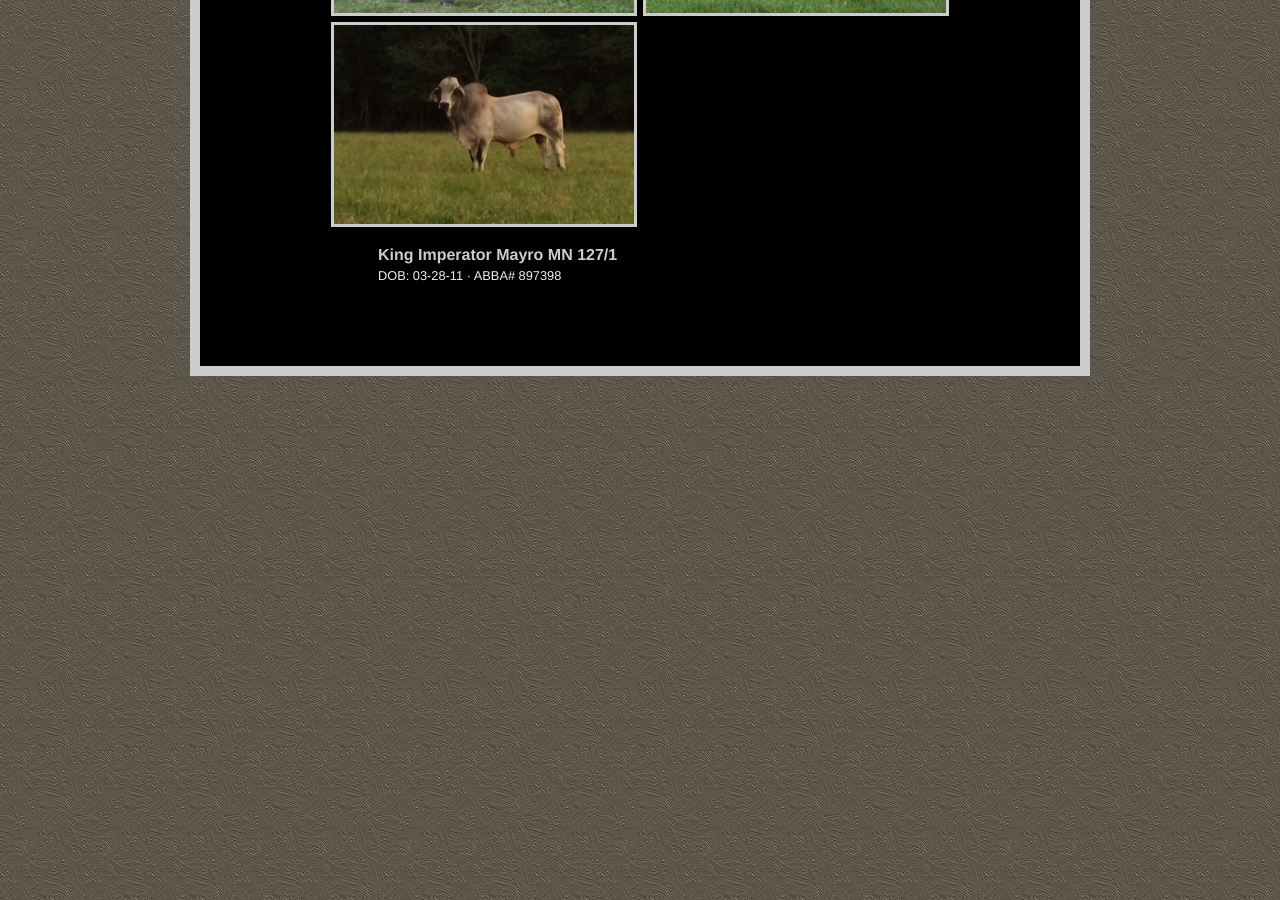
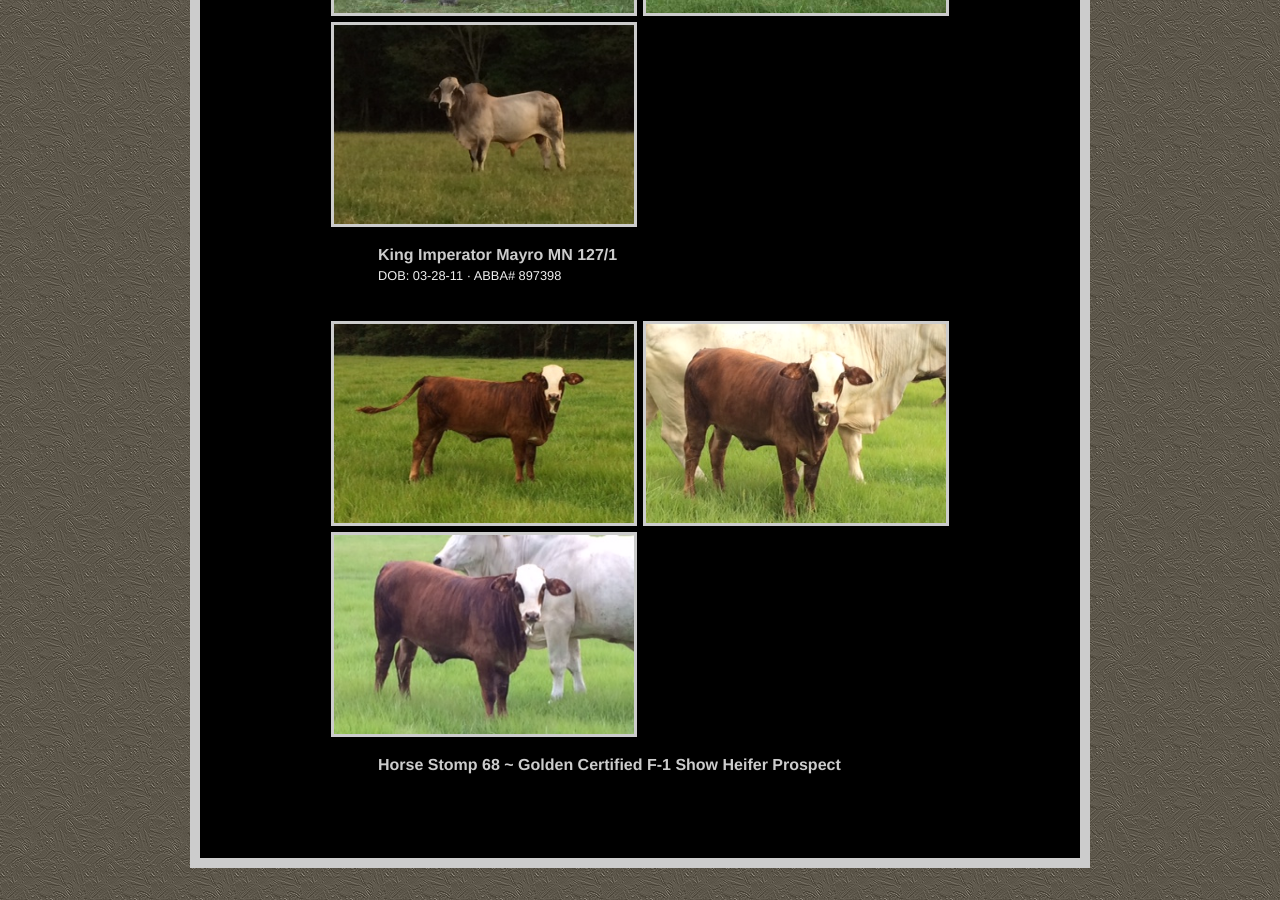
Before and after one commit to jshawl/horsestomp, a Jekyll site: the page built from for-sale.md, in a window 1280 px wide and 900 px high, scrolled down 1202 px. Built offline with Jekyll 4.4.1, drawn with Linux system fonts in a browser that asks for light colours.

Commit message:
Horse Stomp 68 ~ Golden Certified F-1 Show Heifer Prospect

```diff
--- a/for-sale.md
+++ b/for-sale.md
@@ -15,6 +15,11 @@ cows:
       - /images/for-sale/7357.jpg
       - /images/for-sale/7375.jpg
       - /images/for-sale/ki-3.jpeg
+  - name: Horse Stomp 68 ~ Golden Certified F-1 Show Heifer Prospect
+    images:
+      - /images/for-sale/hs68-1.jpeg
+      - /images/for-sale/hs68-2.jpeg
+      - /images/for-sale/hs68-3.jpeg
 ---
 
 {% for cow in page.cows %}
```
Also changed, not shown: images/for-sale/hs68-1.jpeg (added), images/for-sale/hs68-2.jpeg (added), images/for-sale/hs68-3.jpeg (added).
